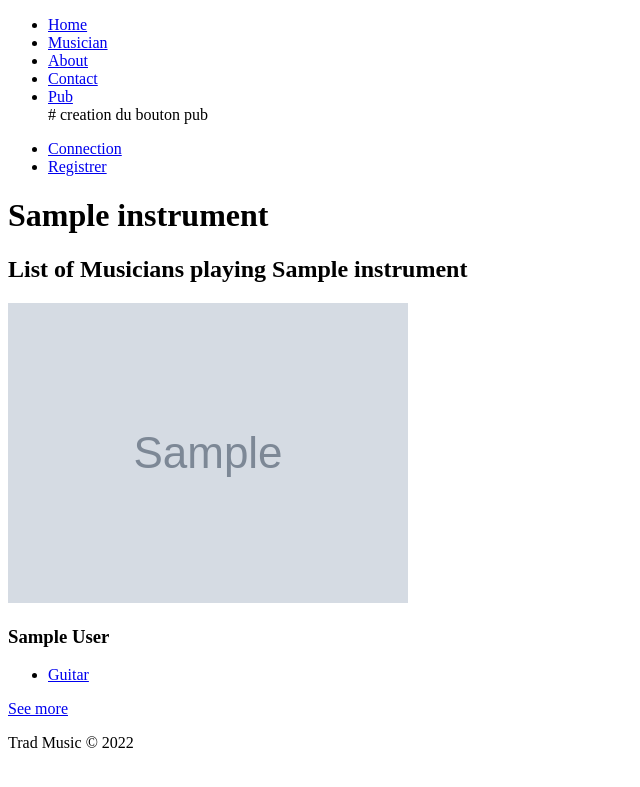
After one commit to jedel17/dev8-trad_music-sf, a Symfony app: template templates/instrument/detail.html.twig in a window 1280 px wide. The commit adds this page. Shown: the top 787 px of the page, without its empty margins (0-640 px from the left). Run offline with Twig, Linux system fonts and the light colour scheme; the template is opened without the code that fills it: most values are stand-ins (such as "Sample title", 1, 10 or a date in 2020); grey boxes marked "Sample" are stand-in pictures; some libraries are stand-ins or nearby versions.

Commit message:
creation du bouton pub

```diff
--- a/composer.json
+++ b/composer.json
@@ -10,6 +10,7 @@
         "doctrine/doctrine-bundle": "^2.7",
         "doctrine/doctrine-migrations-bundle": "^3.2",
         "doctrine/orm": "^2.13",
+        "easycorp/easyadmin-bundle": "^4.4",
         "sensio/framework-extra-bundle": "^6.2",
         "symfony/apache-pack": "^1.0",
         "symfony/asset": "6.1.*",
--- a/config/bundles.php
+++ b/config/bundles.php
@@ -14,4 +14,5 @@ return [
     Symfony\Bundle\SecurityBundle\SecurityBundle::class => ['all' => true],
     Symfony\WebpackEncoreBundle\WebpackEncoreBundle::class => ['all' => true],
     Sensio\Bundle\FrameworkExtraBundle\SensioFrameworkExtraBundle::class => ['all' => true],
+    EasyCorp\Bundle\EasyAdminBundle\EasyAdminBundle::class => ['all' => true],
 ];
--- a/src/Entity/Pub.php
+++ b/src/Entity/Pub.php
@@ -165,7 +165,7 @@ class Pub
         return $this;
     }
 
-#[ORM\Prepersist]
+#[ORM\PrePersist]
 public function prePersist():void
 {
     $this->setCreatedAt(new\DateTimeImmutable());
--- a/templates/base.html.twig
+++ b/templates/base.html.twig
@@ -25,6 +25,7 @@
                 <li><a href="{{ path('musician_list') }}">Musician</a></li>
                 <li><a href=about">About</a></li>
                 <li><a href="contact.html">Contact</a></li>
+                <li><a href="{{ path('app_pub_index') }}">Pub</a></li> # creation du bouton pub
             </ul>
             <ul>
                 {# si l'utilisateur est connecte #}
--- /dev/null
+++ b/templates/instrument/detail.html.twig
@@ -0,0 +1,25 @@
+{% extends 'base.html.twig' %}
+
+{% block title %}
+    {{ instrument.name }}
+{% endblock %}
+
+{% block body %}
+    <h1> {{ instrument.name }}</h1>
+
+<section class="container">
+    <h2>List of Musicians playing {{ instrument.name }}</h2>
+
+
+</section>
+
+<div class="grid">
+
+    {# on recupere la liste des musiciens via la table instrument #}
+
+    {% for musician in instrument.musicians %}
+        {# Inclure le fichier musician/_card.html.twig en envoyant la variable musician (et uniquement musician) #}
+        {% include 'musician/_card.html.twig' with {'musician': musician} only %}
+    {% endfor %}
+
+    {% endblock %}
--- a/templates/musician/_card.html.twig
+++ b/templates/musician/_card.html.twig
@@ -9,7 +9,7 @@
     <ul class="badge-List">
         {% for instrument in musician.instruments %}
             <li>
-                <a href="#" class="badge badge-primary">
+                <a href="{{ path('app_instrument_show', {'id': instrument.id}) }}" class="badge badge-primary">
                     {% if instrument.icon %}
                         <i class="{{ instrument.icon }}"></i>
                     {% endif %}
```
Also changed, not shown: src/Entity/Manager.php (+8 -0 lines), templates/instrument/List.html.twig (+9 -1 lines), 3 other files.
